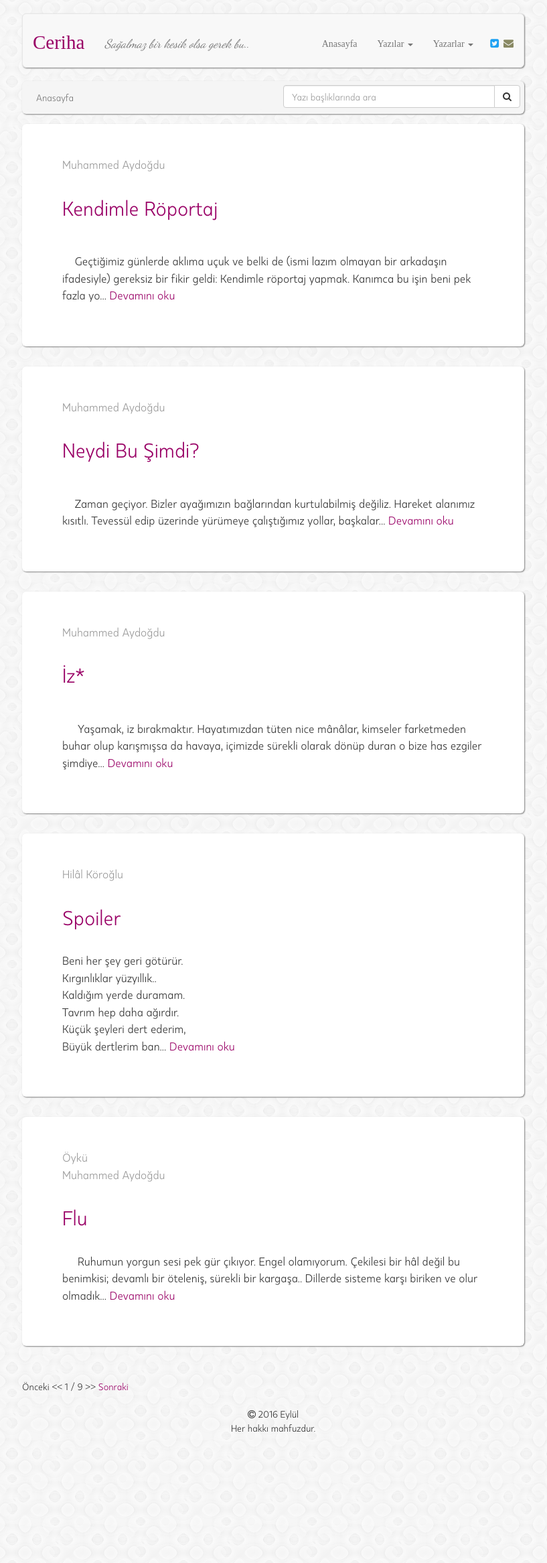
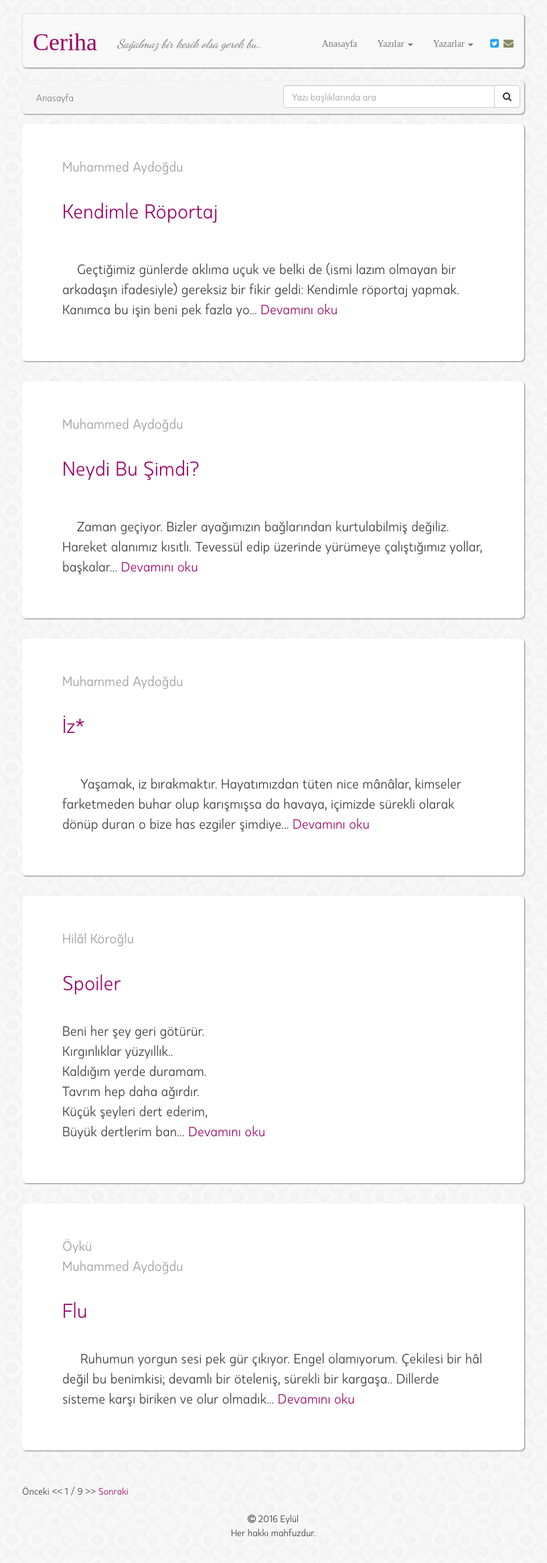
Before and after one commit to muhammedaydogdu/muhammedaydogdu.github.io, a Jekyll site: the page built from index.html, in a window 1280 px wide. Shown: the whole page at 67% size, without its empty margins (232-1049 px from the left). Built offline with Jekyll 4.4.1, drawn with Linux system fonts in a browser that asks for light colours; some web fonts are replaced; the list of posts is cut into pages by our own code; before the commit the page ends 2177 px from its top, so only the background shows below that.

Commit message:
Update style.css

```diff
--- a/css/style.css
+++ b/css/style.css
@@ -45,7 +45,7 @@
 
 .container .navbar {
   margin-top: 20px;
-  font-family: "Alleha", "Times New Roman", serif;
+  font-family: "Golden", "Times New Roman", serif;
   padding: 15px 0 5px 0;
   box-shadow: 1px 1px 2px grey;
   border-radius: 6px;
@@ -54,7 +54,7 @@
 .navbar .navbar-brand {
   color: #990066;
   margin-top: 2px;
-  font-size: 29px;
+  font-size: 36px;
 }
 
 .navbar .navbar-brand:hover {
@@ -95,7 +95,7 @@
 }
 
 .container .jumbotron p {
-  font-size: 17px;
+  font-size: 20px;
 }
 
 .data {
```
